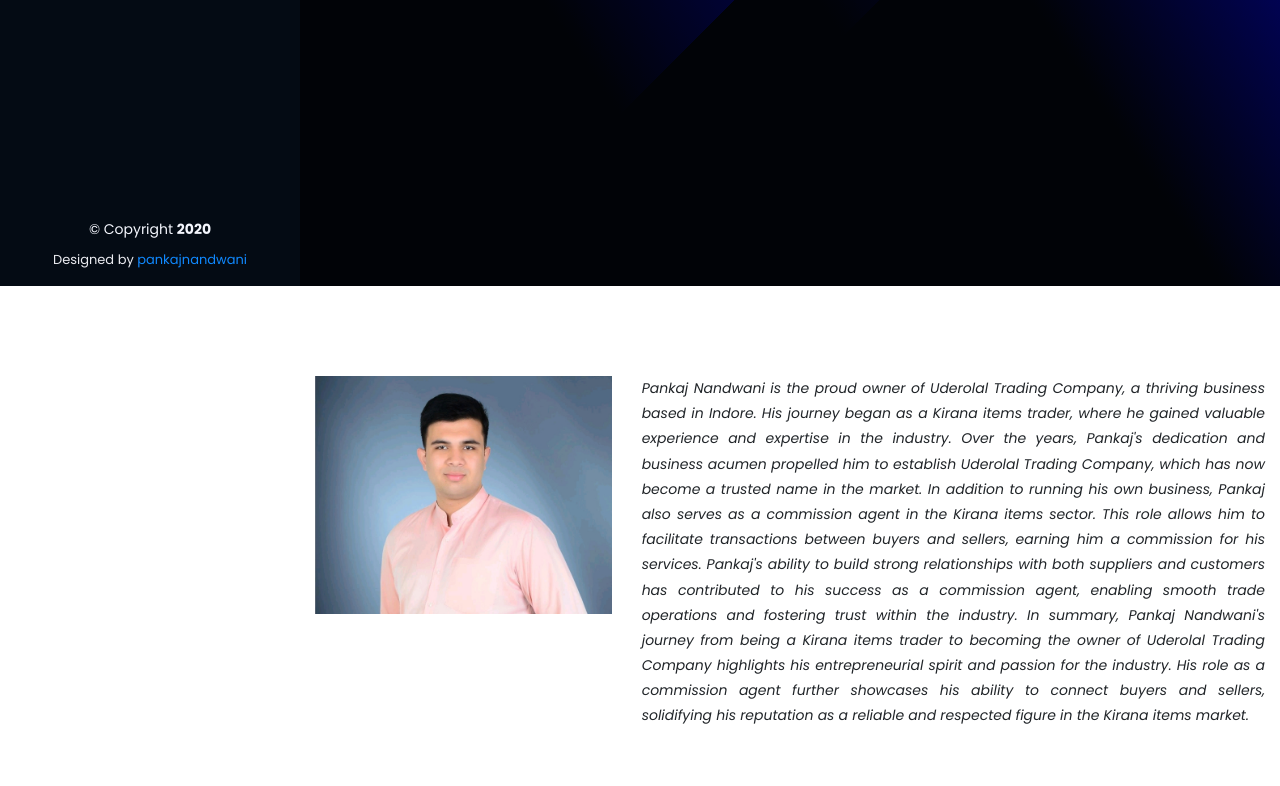
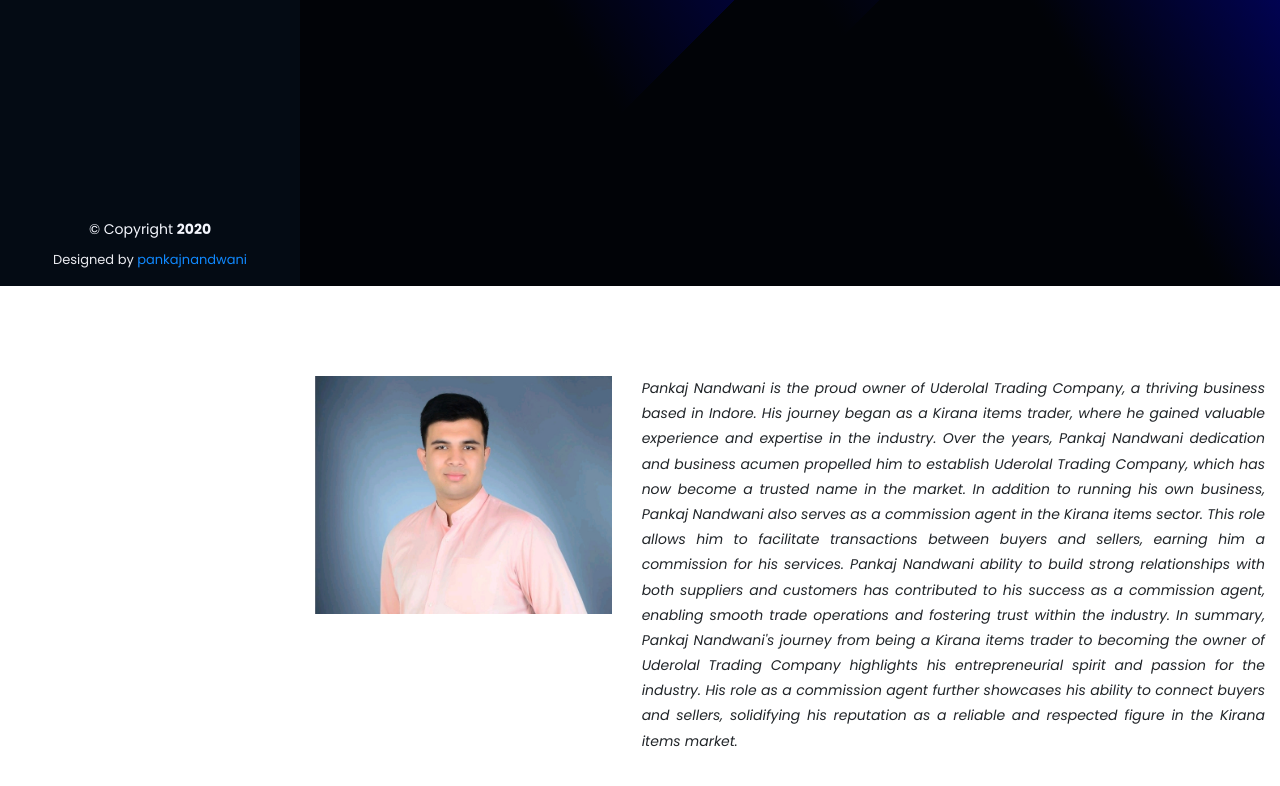
Before and after one commit to CodewithPankajN/pankajnandwani.in, a plain HTML site: page index.html in a window 1280 px wide. Shown: the part 514-1300 px from the top of the page. Drawn offline with nearby package versions, Linux system fonts and the light colour scheme; files whose address does not match are found by name.

Commit message:
Update index.html

```diff
--- a/index.html
+++ b/index.html
@@ -186,12 +186,9 @@
             <p class="fst-italic ">
 
 
+Pankaj Nandwani is the proud owner of Uderolal Trading Company, a thriving business based in Indore. His journey began as a Kirana items trader, where he gained valuable experience and expertise in the industry. Over the years, Pankaj Nandwani dedication and business acumen propelled him to establish Uderolal Trading Company, which has now become a trusted name in the market. In addition to running his own business, Pankaj Nandwani also serves as a commission agent in the Kirana items sector. This role allows him to facilitate transactions between buyers and sellers, earning him a commission for his services. Pankaj Nandwani ability to build strong relationships with both suppliers and customers has contributed to his success as a commission agent, enabling smooth trade operations and fostering trust within the industry. In summary, Pankaj Nandwani's journey from being a Kirana items trader to becoming the owner of Uderolal Trading Company highlights his entrepreneurial spirit and passion for the industry. His role as a commission agent further showcases his ability to connect buyers and sellers, solidifying his reputation as a reliable and respected figure in the Kirana items market.
 
-Pankaj Nandwani is the proud owner of Uderolal Trading Company, a thriving business based in Indore. His journey began as a Kirana items trader, where he gained valuable experience and expertise in the industry. Over the years, Pankaj's dedication and business acumen propelled him to establish Uderolal Trading Company, which has now become a trusted name in the market.
 
-In addition to running his own business, Pankaj also serves as a commission agent in the Kirana items sector. This role allows him to facilitate transactions between buyers and sellers, earning him a commission for his services. Pankaj's ability to build strong relationships with both suppliers and customers has contributed to his success as a commission agent, enabling smooth trade operations and fostering trust within the industry.
-
-In summary, Pankaj Nandwani's journey from being a Kirana items trader to becoming the owner of Uderolal Trading Company highlights his entrepreneurial spirit and passion for the industry. His role as a commission agent further showcases his ability to connect buyers and sellers, solidifying his reputation as a reliable and respected figure in the Kirana items market.
 
             </p>
 
```
